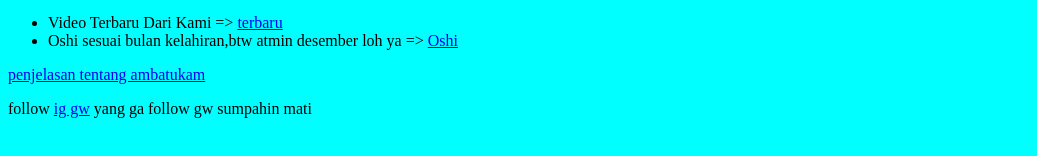
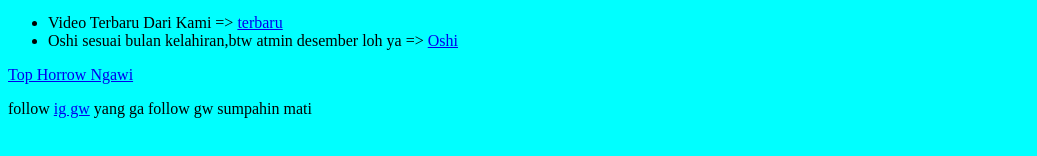
Before and after one commit to BuluyXmd/Apaajaaa, a plain HTML site: page index.html in a window 1280 px wide. Shown: the part 163-319 px from the top of the page, without its empty margins (0-1037 px from the left). Drawn offline with Linux system fonts and the light colour scheme.

Commit message:
Update index.html

```diff
--- a/index.html
+++ b/index.html
@@ -38,7 +38,7 @@
        <li>Oshi sesuai bulan kelahiran,btw atmin desember loh ya => <a href="Oshi sesuai bulan kelahiran.mp4"target="_blank=">Oshi</a></li>
   </ul>
 
-    <a href="Ambatukam.html">penjelasan tentang ambatukam</a>
+    <a href="Top 3 horror ngawi.html">Top Horrow Ngawi</a>
 
     <p>
         follow
```
